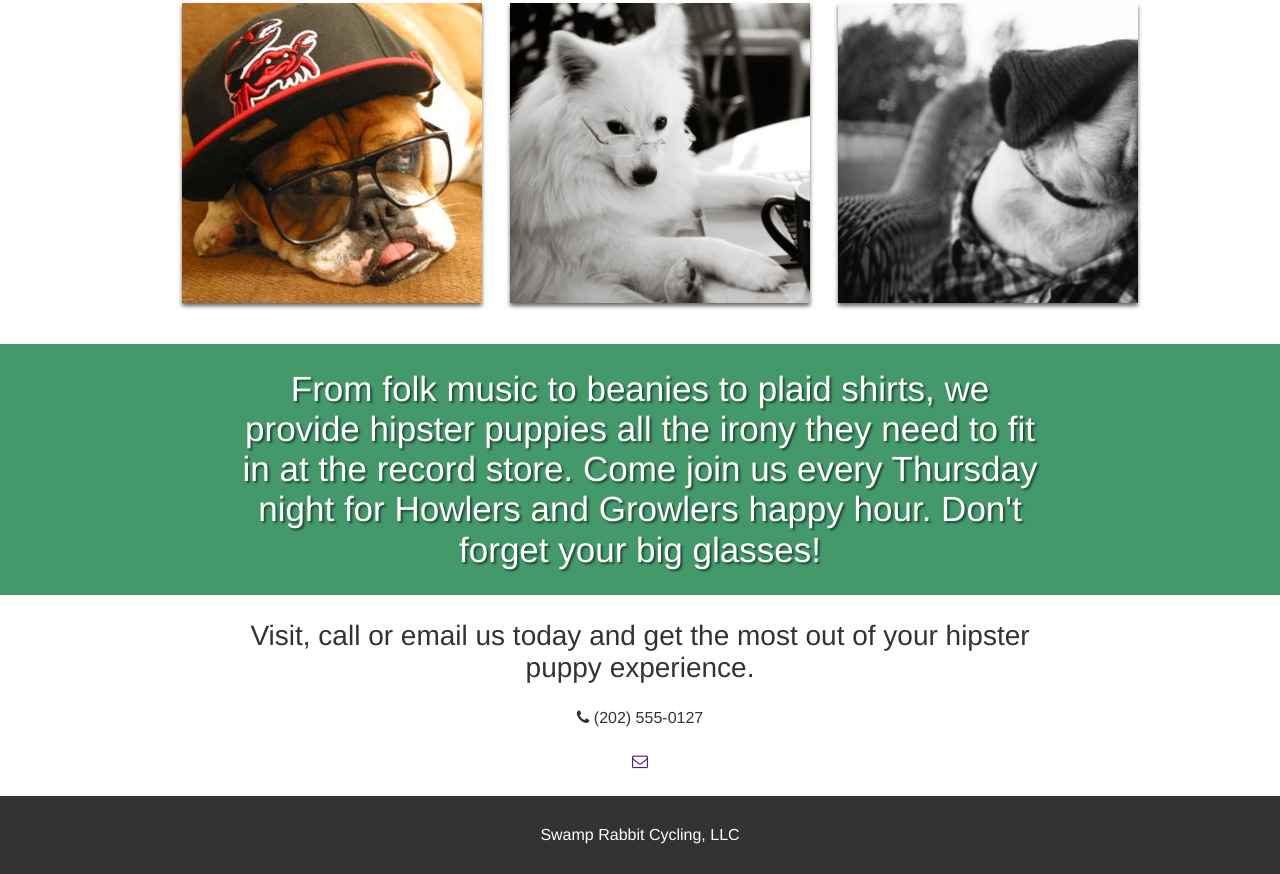
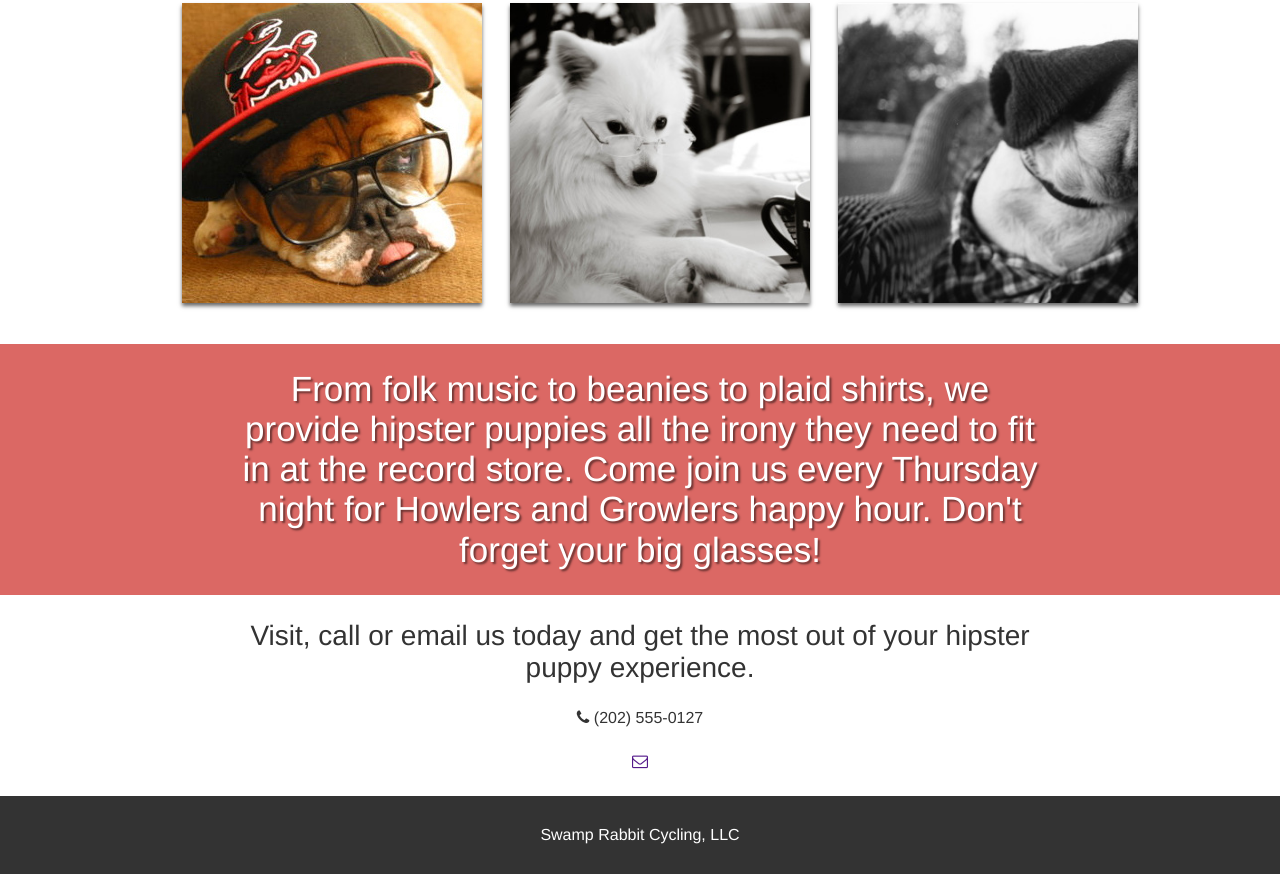
Before and after one commit to jlarmstrongiv/2.4-hipster-puppies, a plain HTML site: page index.html in a window 1280 px wide. Shown: the part 741-1615 px from the top of the page. Drawn offline with nearby package versions, Linux system fonts and the light colour scheme; a web font is replaced by a local one.

Commit message:
change bkgrd color of callout-msg

```diff
--- a/css/main.css
+++ b/css/main.css
@@ -96,7 +96,7 @@ h1 {
 }
 .callout-wrapper {
   padding: 25px 0;
-  background-color: #43996a;
+  background-color: #db6864;
 }
 .contact-wrapper {
   text-align: center;
```
